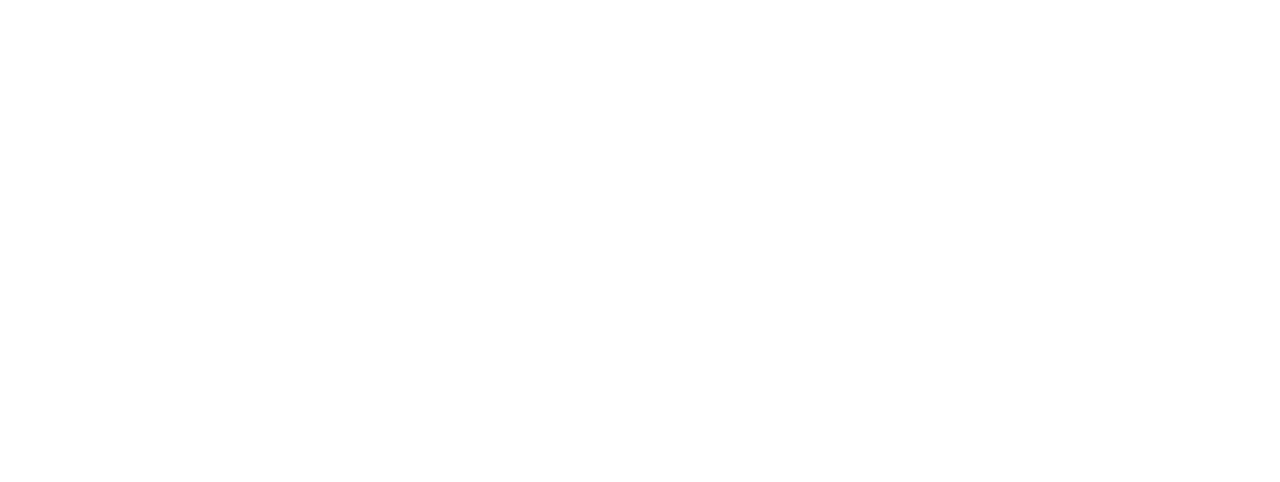
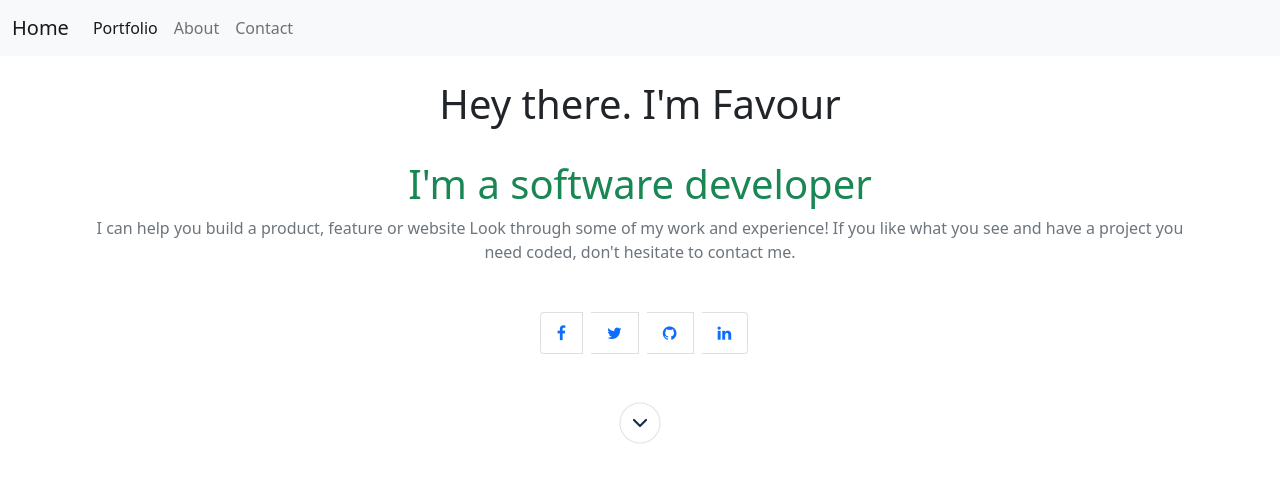
Before and after one commit to Fayob/microverse-bootstrap-project, a plain HTML site: page index.html in a window 1280 px wide. Drawn offline with nearby package versions, Linux system fonts and the light colour scheme.

Commit message:
Added Navbar and the main section

```diff
--- a/index.html
+++ b/index.html
@@ -10,9 +10,80 @@
       integrity="sha384-EVSTQN3/azprG1Anm3QDgpJLIm9Nao0Yz1ztcQTwFspd3yD65VohhpuuCOmLASjC"
       crossorigin="anonymous"
     />
+    <link
+      rel="stylesheet"
+      href="https://cdnjs.cloudflare.com/ajax/libs/font-awesome/4.7.0/css/font-awesome.min.css"
+    />
     <title>Bootstrap Portfolio</title>
   </head>
   <body>
+    <!-- navbar -->
+    <nav class="navbar navbar-expand-lg navbar-light bg-light text-center">
+      <div class="container-fluid">
+        <a class="navbar-brand" href="#">Home</a>
+        <button
+          class="navbar-toggler"
+          type="button"
+          data-bs-toggle="collapse"
+          data-bs-target="#navbarNav"
+          aria-controls="navbarNav"
+          aria-expanded="false"
+          aria-label="Toggle navigation"
+        >
+          <span class="navbar-toggler-icon"></span>
+        </button>
+        <div class="collapse navbar-collapse" id="navbarNav">
+          <ul class="navbar-nav">
+            <li class="nav-item">
+              <a class="nav-link active" aria-current="page" href="#"
+                >Portfolio</a
+              >
+            </li>
+            <li class="nav-item">
+              <a class="nav-link" href="#">About</a>
+            </li>
+            <li class="nav-item">
+              <a class="nav-link" href="#">Contact</a>
+            </li>
+          </ul>
+        </div>
+      </div>
+    </nav>
+
+    <main class="container text-center my-4 ms-auto">
+      <h1 class="h1">Hey there. I'm Favour</h1>
+      <br />
+      <h1 class="h1 text-success">I'm a software developer</h1>
+      <p class="text-muted">
+        I can help you build a product, feature or website Look through some of
+        my work and experience! If you like what you see and have a project you
+        need coded, don't hesitate to contact me.
+      </p>
+      <ul
+        class="list-group list-group-horizontal my-5 d-flex justify-content-center"
+      >
+        <li class="list-group-item ms-2">
+          <a href="#"><i class="fa fa-facebook"></i></a>
+        </li>
+        <li class="list-group-item ms-2">
+          <a href="#"><i class="fa fa-twitter"></i></a>
+        </li>
+        <li class="list-group-item ms-2">
+          <a href="#"><i class="fa fa-github"></i></a>
+        </li>
+        <li class="list-group-item ms-2">
+          <a href="#"><i class="fa fa-linkedin"></i></a>
+        </li>
+      </ul>
+      <div>
+        <img
+          src="/assets/Disabled.png"
+          class="rounded mx-auto d-block"
+          alt="down-arrow"
+        />
+      </div>
+    </main>
+
     <script
       src="https://cdn.jsdelivr.net/npm/bootstrap@5.0.2/dist/js/bootstrap.bundle.min.js"
       integrity="sha384-MrcW6ZMFYlzcLA8Nl+NtUVF0sA7MsXsP1UyJoMp4YLEuNSfAP+JcXn/tWtIaxVXM"
```
Also changed, not shown: assets/Disabled.png (added), assets/Frame@2x-1.png (added), assets/Frame@2x.png (added), assets/Group 35.png (added), assets/Header-llustration-desktop@2x.png (added), assets/Union.png (added), assets/header-illsutration-mobile@2x.png (added), assets/icon-frameworks.png (added), assets/icon-languages.png (added), assets/icon-skills.png (added), assets/illustration about me desktop.png (added), assets/illustration- about me- mobile.png (added), assets/illustration-2-contact-form-desktop@2x.png (added), assets/illustration-about-me-2-desktop@2x.png (added).
